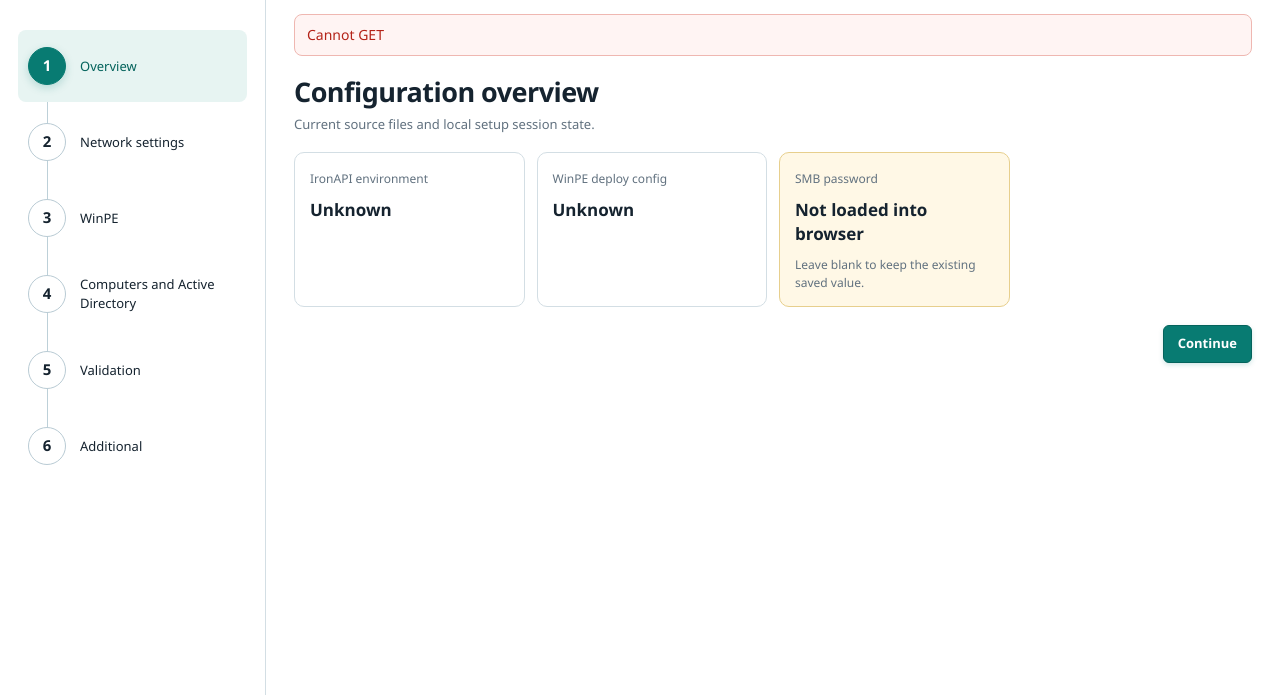
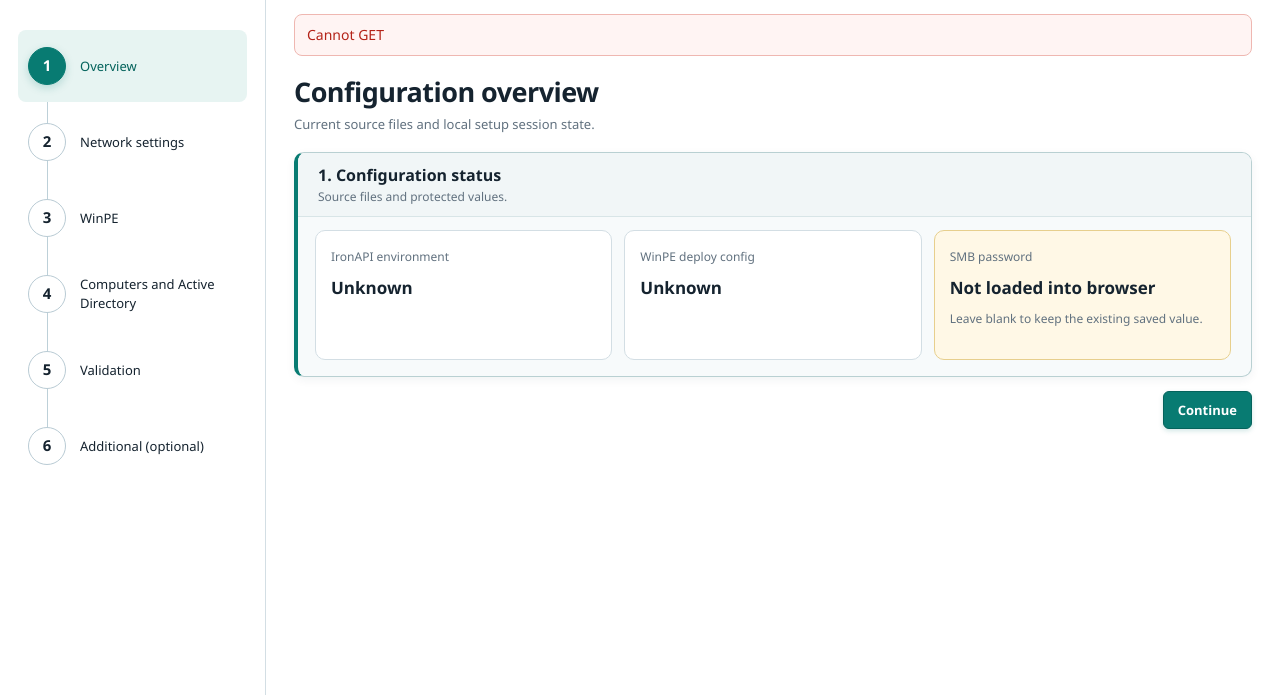
Before and after one commit to Syrinoxsis/IronDeploy, a Python web app: template Core/SetupWeb/templates/index.html in a window 1280 px wide. Shown: the part 70-765 px from the top of the page. Run offline with Jinja, Linux system fonts and the light colour scheme; the template is opened without the code that fills it, so the values that code supplies are empty.

Commit message:
Polish SetupWeb flow and extend session timeout

```diff
--- a/Core/SetupWeb/app/security.py
+++ b/Core/SetupWeb/app/security.py
@@ -31,7 +31,7 @@ class SecurityState:
         bootstrap_token: str,
         port: int,
         token_ttl_seconds: int = 120,
-        session_ttl_seconds: int = 900,
+        session_ttl_seconds: int = 1500,
     ) -> None:
         if not bootstrap_token:
             raise RuntimeError("SETUPWEB_BOOTSTRAP_TOKEN is required.")
@@ -94,7 +94,7 @@ def get_security_state() -> SecurityState:
     token = os.environ.get("SETUPWEB_BOOTSTRAP_TOKEN", "")
     port = int(os.environ.get("SETUPWEB_PORT", "0"))
     token_ttl = int(os.environ.get("SETUPWEB_TOKEN_TTL_SECONDS", "120"))
-    session_ttl = int(os.environ.get("SETUPWEB_SESSION_TTL_SECONDS", "900"))
+    session_ttl = int(os.environ.get("SETUPWEB_SESSION_TTL_SECONDS", "1500"))
     return SecurityState(token, port, token_ttl, session_ttl)
 
 
--- a/Core/SetupWeb/static/setup.css
+++ b/Core/SetupWeb/static/setup.css
@@ -398,6 +398,12 @@ h2 {
   margin-left: -17px;
 }
 
+.numbered-block[data-step="1"] .block-head h3::before { content: "1. "; }
+.numbered-block[data-step="2"] .block-head h3::before { content: "2. "; }
+.numbered-block[data-step="3"] .block-head h3::before { content: "3. "; }
+.numbered-block[data-step="4"] .block-head h3::before { content: "4. "; }
+.numbered-block[data-step="5"] .block-head h3::before { content: "5. "; }
+
 .block-head h3 {
   margin: 0;
   font-size: 16px;
@@ -1247,6 +1253,15 @@ button.accent-outline {
   grid-template-columns: repeat(3, minmax(0, 1fr));
   gap: 12px;
   margin-bottom: 14px;
+}
+
+.overview-status-block .overview-status-grid,
+.validation-status-block .validation-summary {
+  margin-bottom: 0;
+}
+
+.overview-status-block .overview-status-grid {
+  grid-template-columns: repeat(3, minmax(0, 1fr));
 }
 
 .validation-summary div {
--- a/Core/SetupWeb/static/setup.js
+++ b/Core/SetupWeb/static/setup.js
@@ -78,6 +78,7 @@ const ruTranslations = {
   "Setup sections": "Разделы настройки",
   "Overview": "Обзор",
   "Additional": "Дополнительно",
+  "Additional (optional)": "Дополнительно (необязательно)",
   "Validation": "Проверка",
   "Local setup session": "Локальная сессия настройки",
   "Loading...": "Загрузка...",
@@ -106,6 +107,8 @@ const ruTranslations = {
   "HTTPS through reverse proxy": "HTTPS через reverse proxy",
   "Direct HTTP exposes IronAPI on the selected network address. HTTPS reverse proxy keeps IronAPI on 127.0.0.1:8000 and expects an external proxy.": "Прямой HTTP публикует IronAPI на выбранном сетевом адресе. Режим HTTPS оставляет IronAPI на 127.0.0.1:8000 и предполагает внешний reverse proxy.",
   "Computer naming": "Имена компьютеров",
+  "Configuration status": "Состояние конфигурации",
+  "Source files and protected values.": "Исходные файлы и защищённые значения.",
   "Build predictable names while keeping the generated result visible.": "Настройте понятную схему имён и сразу увидите результат.",
   "Next generated name": "Следующее имя",
   "Existing LDAP names are skipped automatically.": "Существующие имена LDAP пропускаются автоматически.",
@@ -227,6 +230,8 @@ const ruTranslations = {
   "without starting IronAPI.": "без запуска IronAPI.",
   "Run validation": "Запустить проверку",
   "Validation output will appear here.": "Результат проверки появится здесь.",
+  "Validation output": "Результат проверки",
+  "Repository check results appear below.": "Результаты проверки репозитория отображаются ниже.",
   "Created from example": "Создано из примера",
   "Configured": "Настроено",
   "Missing": "Отсутствует",
--- a/Core/SetupWeb/templates/index.html
+++ b/Core/SetupWeb/templates/index.html
@@ -36,7 +36,7 @@
             <span class="step-number">5</span><span class="step-label">Validation</span>
           </button>
           <button class="step-item" type="button" data-section="additional">
-            <span class="step-number">6</span><span class="step-label">Additional</span>
+            <span class="step-number">6</span><span class="step-label">Additional (optional)</span>
           </button>
         </nav>
       </aside>
@@ -65,6 +65,9 @@
             <p>Current source files and local setup session state.</p>
           </div>
 
+          <div class="settings-flow">
+            <section class="settings-block numbered-block overview-status-block" data-step="1">
+              <div class="block-head"><div><h3>Configuration status</h3><p>Source files and protected values.</p></div></div>
               <div class="overview-status-grid">
                 <article class="status-card">
                   <span>IronAPI environment</span>
@@ -81,6 +84,8 @@
                   <strong id="passwordStatus">Not loaded into browser</strong>
                   <p>Leave blank to keep the existing saved value.</p>
                 </article>
+              </div>
+            </section>
           </div>
 
           <div class="step-actions align-end">
@@ -269,7 +274,7 @@
             <p>Existing WinPE deployment settings. Network connectivity is configured in step 2.</p>
           </div>
           <div class="winpe-layout">
-            <section class="settings-block smb-settings-block">
+            <section class="settings-block numbered-block smb-settings-block" data-step="1">
               <div class="block-head"><div><h3>SMB deployment share</h3><p>Network source for Windows images, drivers, and optional installers. Credentials remain server-side.</p></div></div>
               <div class="form-grid two smb-fields">
                 <label><span class="field-title">SMB connection address <span class="help" title="Hostname, FQDN, or IPv4 address WinPE should use to reach this computer.">?</span></span><input id="smbServerName" maxlength="253" placeholder="DEPLOY01 or 192.168.1.10" /><small>Defaults to this computer name; replace it when DNS is unavailable.</small></label>
@@ -302,7 +307,7 @@
             <p>Define predictable computer names and optional Active Directory integration.</p>
           </div>
           <div class="settings-flow single-column">
-            <section class="settings-block">
+            <section class="settings-block numbered-block" data-step="1">
               <div class="block-head"><div><h3>Computer naming</h3><p>Build predictable names and preview the next generated value.</p></div></div>
               <div class="naming-layout">
                 <div class="form-grid three">
@@ -313,7 +318,7 @@
                 <div class="name-preview"><span>Next generated name</span><strong id="computerNamePreview">pc00001</strong><small>Existing LDAP names are skipped automatically.</small></div>
               </div>
             </section>
-            <section class="settings-block">
+            <section class="settings-block numbered-block" data-step="2">
               <div class="block-head"><div><h3>Directory and domain join</h3><p>Leave both groups empty to deploy without Active Directory.</p></div></div>
               <div class="integration-grid">
                 <div class="integration-group">
@@ -358,14 +363,14 @@
             <p>Existing optional tuning for service timeouts, driver uploads, and WinPE drive mapping.</p>
           </div>
           <div class="settings-flow single-column">
-            <section class="settings-block">
+            <section class="settings-block numbered-block" data-step="1">
               <div class="block-head"><div><h3>Deployment lifecycle</h3><p>Hard Bearer deadlines. Regular API activity does not extend either window.</p></div></div>
               <div class="form-grid two">
                 <label><span class="field-title">Authorization window (minutes) <span class="help" title="Minutes allowed between successful WinPE login and /begin. Range 5-30. Default 10.">?</span></span><input data-api="IRONAPI_DEPLOYMENT_AUTHORIZATION_TIMEOUT_MINUTES" inputmode="numeric" /></label>
                 <label><span class="field-title">Total deployment timeout (minutes) <span class="help" title="Hard limit from /begin through post-install. Range 30-240. Default 90. Requests do not extend it.">?</span></span><input data-api="IRONAPI_DEPLOYMENT_TIMEOUT_MINUTES" inputmode="numeric" /></label>
               </div>
             </section>
-            <section class="settings-block">
+            <section class="settings-block numbered-block" data-step="2">
               <div class="block-head"><div><h3>Service timeouts</h3><p>Limits for external LDAP and Offline Domain Join operations.</p></div></div>
               <div class="form-grid three">
                 <label><span class="field-title">LDAP timeout <span class="help" title="Connection timeout in seconds, 1-60. Example: 5.">?</span></span><input data-api="IRONAPI_LDAP_CONNECT_TIMEOUT" inputmode="numeric" /></label>
@@ -373,7 +378,7 @@
                 <label><span class="field-title">ODJ blob lifetime <span class="help" title="Provision-to-download lifetime in minutes, 5-1440.">?</span></span><input data-api="IRONAPI_ODJ_BLOB_MAX_AGE_MINUTES" inputmode="numeric" /></label>
               </div>
             </section>
-            <section class="settings-block">
+            <section class="settings-block numbered-block" data-step="3">
               <div class="block-head"><div><h3>Advanced settings</h3></div></div>
               <div class="form-grid two">
                 <label><span class="field-title">Access log <span class="help" title="Uvicorn request log. Usually false for cleaner logs.">?</span></span><select data-api="IRONAPI_ACCESS_LOG"><option value="false">No</option><option value="true">Yes</option></select></label>
@@ -382,7 +387,7 @@
                 <label><span class="field-title">API server djoin.exe path <span class="help" title="Absolute path on the API server, not WinPE.">?</span></span><input data-api="IRONAPI_ODJ_DJOIN_PATH" /></label>
               </div>
             </section>
-            <section class="settings-block">
+            <section class="settings-block numbered-block" data-step="4">
               <div class="block-head"><div><h3>Driver upload limits</h3><p>Safety limits for temporary driver package uploads.</p></div></div>
               <div class="form-grid three">
                 <label><span class="field-title">Maximum files per package</span><input data-api="IRONAPI_DRIVER_MAX_FILES" inputmode="numeric" /></label>
@@ -393,7 +398,7 @@
                 <label><span class="field-title">Minimum free disk space</span><input data-api="IRONAPI_DRIVER_MIN_FREE_SPACE_GIB" inputmode="numeric" /></label>
               </div>
             </section>
-            <section class="settings-block">
+            <section class="settings-block numbered-block" data-step="5">
               <div class="block-head"><div><h3>WinPE drive mapping</h3><p>The mapped drive is configurable. Content paths are derived automatically.</p></div></div>
               <div class="form-grid three">
                 <label><span class="field-title">WinPE drive <span class="help" title="Temporary mapped drive letter in WinPE. Example: Z:.">?</span></span><input data-winpe="ShareDrive" /></label>
@@ -411,13 +416,19 @@
             <p>Run the repository validation without starting IronAPI.</p>
           </div>
           <div class="validation-layout">
-            <div class="validation-main">
+            <div class="validation-main settings-flow">
+              <section class="settings-block numbered-block validation-status-block" data-step="1">
+                <div class="block-head"><div><h3>Configuration status</h3><p>Source files and protected values.</p></div></div>
                 <div class="validation-summary">
                   <div><span>IronAPI environment</span><strong id="validationApiStatus">Waiting</strong></div>
                   <div><span>WinPE deploy config</span><strong id="validationWinpeStatus">Waiting</strong></div>
                   <div><span>Unattend template</span><strong id="validationUnattendStatus">Waiting</strong></div>
                 </div>
+              </section>
+              <section class="settings-block numbered-block validation-output-block" data-step="2">
+                <div class="block-head"><div><h3>Validation output</h3><p>Repository check results appear below.</p></div></div>
                 <pre id="validationOutput" class="terminal">Validation output will appear here.</pre>
+              </section>
             </div>
             <aside class="validation-actions-panel" aria-label="Validation actions">
               <div class="validation-actions-head">
```
Also changed, not shown: 2 other files. Lines whose indentation alone changed are shown as unchanged.
